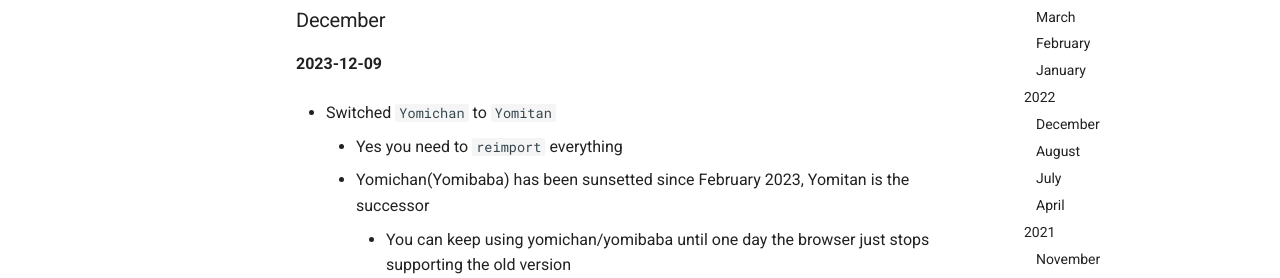
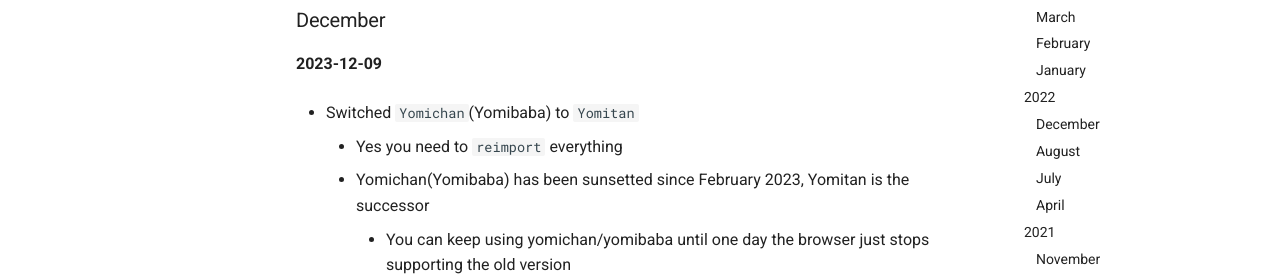
Before and after one commit to Xelieu/xelieu.github.io, an MkDocs documentation site: the page built from docs/jp-lazy-guide/changelog.md, in a window 1280 px wide and 900 px high. Shown: the part 358-636 px from the top of the window. Built offline with MkDocs 1.6.1 and Material for MkDocs 9.7.7, drawn with Linux system fonts in a browser that asks for light colours.

Commit message:
$updated info

```diff
--- a/docs/jp-lazy-guide/changelog.md
+++ b/docs/jp-lazy-guide/changelog.md
@@ -14,7 +14,7 @@
 
 **2023-12-09**
 
-- Switched `Yomichan` to `Yomitan`
+- Switched `Yomichan`(Yomibaba) to `Yomitan`
 	- Yes you need to `reimport` everything
 	- Yomichan(Yomibaba) has been sunsetted since February 2023, Yomitan is the successor
 		- You can keep using yomichan/yomibaba until one day the browser just stops supporting the old version
```
